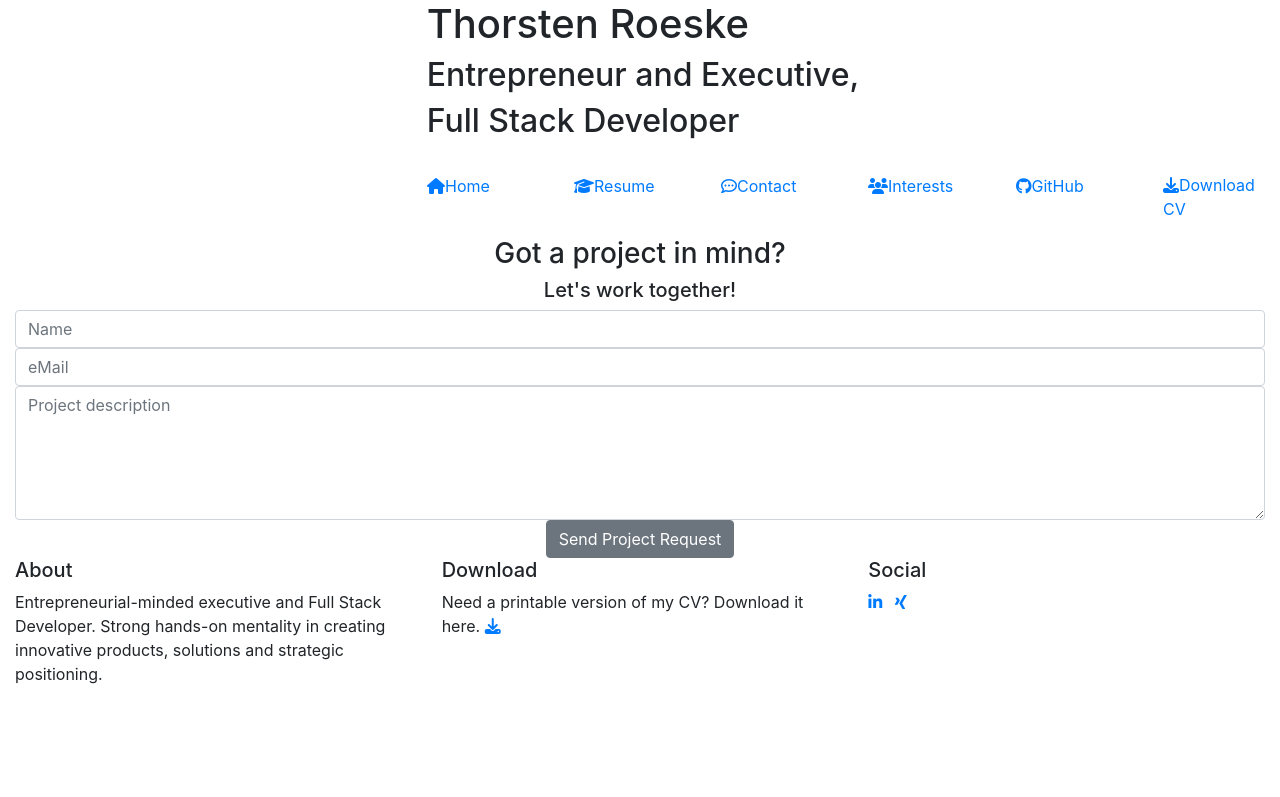
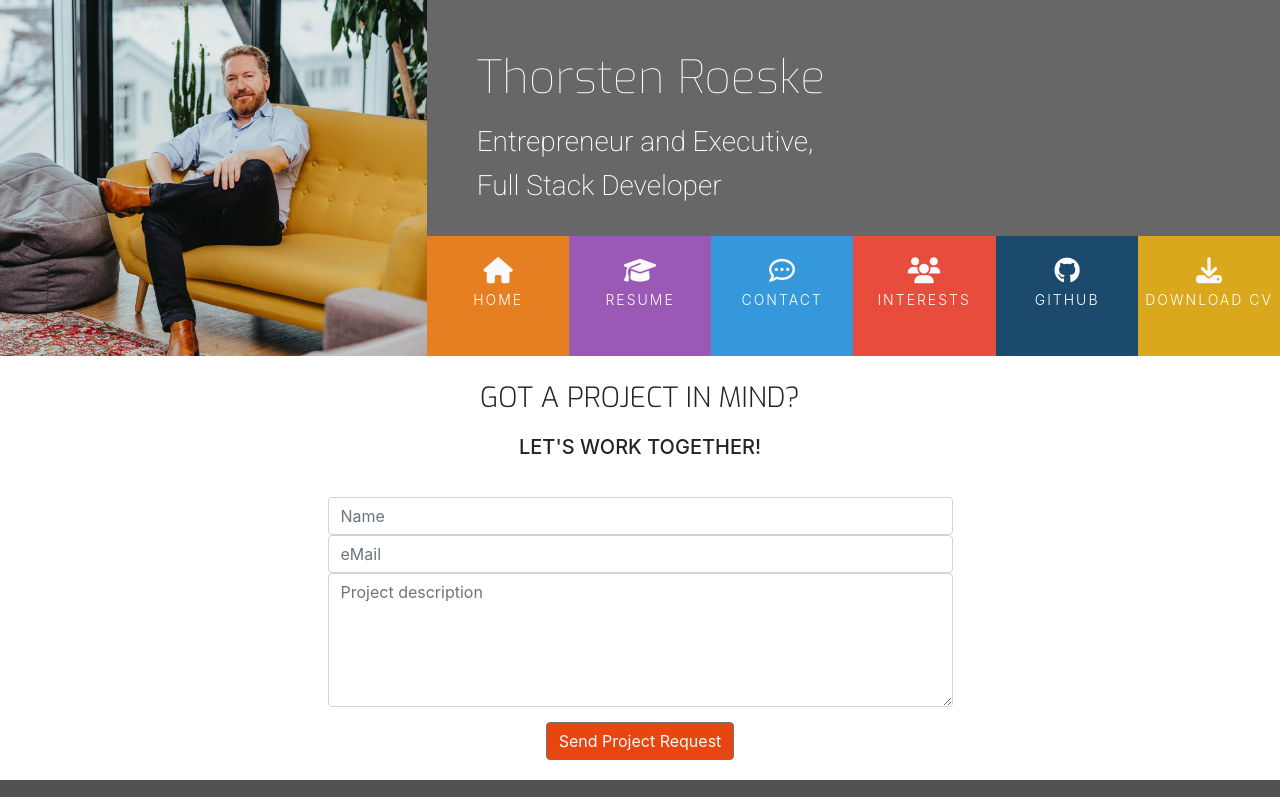
Before and after one commit to troeske/MyResume, a plain HTML site: page contact.html in a window 1280 px wide. Shown: the top 797 px of the page. Drawn offline with nearby package versions, Linux system fonts and the light colour scheme; the site is published under a folder, as on GitHub Pages, so addresses that start at the root find nothing.

Commit message:
fix: relative file paths to style.css

```diff
--- a/contact.html
+++ b/contact.html
@@ -8,7 +8,7 @@
     <link rel="stylesheet" href="https://use.fontawesome.com/releases/v5.6.1/css/all.css" integrity="sha384-gfdkjb5BdAXd+lj+gudLWI+BXq4IuLW5IT+brZEZsLFm++aCMlF1V92rMkPaX4PP" crossorigin="anonymous">
     <link href="https://fonts.googleapis.com/css?family=Roboto:400,700" rel="stylesheet">
     <link rel="stylesheet" href="https://cdnjs.cloudflare.com/ajax/libs/hover.css/2.1.1/css/hover-min.css" type="text/css" />
-    <link rel="stylesheet" href="/assets/css/style.css" type="text/css">
+    <link rel="stylesheet" href="assets/css/style.css" type="text/css">
     <title>Thorsten Roeske</title>
 </head>
 <body>
--- a/index.html
+++ b/index.html
@@ -8,7 +8,7 @@
     <link rel="stylesheet" href="https://use.fontawesome.com/releases/v5.6.1/css/all.css" integrity="sha384-gfdkjb5BdAXd+lj+gudLWI+BXq4IuLW5IT+brZEZsLFm++aCMlF1V92rMkPaX4PP" crossorigin="anonymous">
     <link href="https://fonts.googleapis.com/css?family=Roboto:400,700" rel="stylesheet">
     <link rel="stylesheet" href="https://cdnjs.cloudflare.com/ajax/libs/hover.css/2.1.1/css/hover-min.css" type="text/css" />
-    <link rel="stylesheet" href="/assets/css/style.css" type="text/css">
+    <link rel="stylesheet" href="assets/css/style.css" type="text/css">
     <title>Thorsten Roeske</title>
 </head>
 <body>
```
Also changed, not shown: resume.html (+1 -1 lines).
